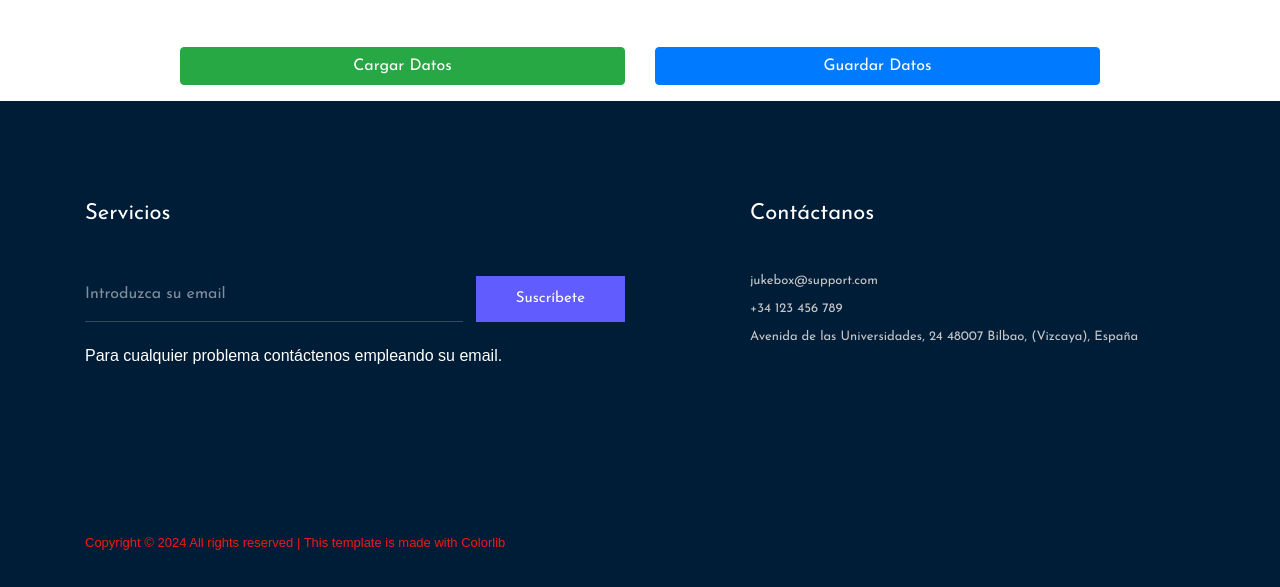
After one commit to Luis-Rdguez/JukeBox, a Django app: page /datos/ in a window 1280 px wide. The commit adds this page. Shown: the part 501-1088 px from the top of the page. Run offline with Django 5.2, Linux system fonts and the light colour scheme; some libraries are stand-ins or nearby versions; some web fonts are replaced.

Commit message:
cargar y guardar datos

```diff
--- a/appJukeBox/templates/base.html
+++ b/appJukeBox/templates/base.html
@@ -44,6 +44,7 @@
                                             <li><a href="{% url 'todas_bandas' %}">{% trans "Bandas" %}</a></li>
                                             <li><a href="{% url 'todos_estilos' %}">{% trans "Estilos" %}</a></li>
                                             <li><a href="{% url 'todos_paises' %}">{% trans "Paises" %}</a></li>
+                                            <li><a href="{% url 'datos' %}">{% trans "Manejar datos" %}</a></li>
                                         </ul>
                                     </nav>
                                 </div>
--- /dev/null
+++ b/appJukeBox/templates/datos.html
@@ -0,0 +1,48 @@
+{% extends 'base.html' %}
+
+{% load i18n %}
+
+{% block title %}{% trans "Cargar y guardar datos" %}{% endblock %}
+
+{% block bradcam_area_breadcam_bg_2 %}
+    <!-- bradcam_area  -->
+    <div class="bradcam_area breadcam_bg_2">
+        <div class="container">
+            <div class="row">
+                <div class="col-xl-12">
+                    <div class="bradcam_text text-center">
+                        <h3>{% trans "CARGAR Y GUARDAR DATOS" %}</h3>
+                    </div>
+                </div>
+            </div>
+        </div>
+    </div>
+    <!--/ bradcam_area  -->
+
+    <!-- Botones para Cargar y Guardar Datos -->
+    <div class="container mt-5">
+        <div class="row justify-content-center">
+            <!-- Formulario para cargar y guardar datos -->
+            <div class="col-md-5 mb-3">
+                <form method="POST" action="{% url 'datos' %}">
+                    {% csrf_token %}
+                    <!-- Botón para cargar datos -->
+                    <button type="submit" name="accion" value="cargar" class="btn btn-success btn-block">
+                        {% trans "Cargar Datos" %}
+                    </button>
+                </form>
+            </div>
+
+            <div class="col-md-5 mb-3">
+                <form method="POST" action="{% url 'datos' %}">
+                    {% csrf_token %}
+                    <!-- Botón para guardar datos -->
+                    <button type="submit" name="accion" value="guardar" class="btn btn-primary btn-block">
+                        {% trans "Guardar Datos" %}
+                    </button>
+                </form>
+            </div>
+        </div>
+    </div>
+
+{% endblock %}
--- a/appJukeBox/urls.py
+++ b/appJukeBox/urls.py
@@ -13,5 +13,7 @@ urlpatterns = [
     path('addBanda/', views.add_banda, name='addBanda'),  # URL para agregar una nueva banda
     path('addEstilo/', views.add_estilo, name='addEstilo'),  # URL para agregar un nuevo estilo
     path('addPais/', views.add_pais, name='addPais'),  # URL para agregar un nuevo pais
+    path('datos/', views.cargar_guardar_datos, name='datos'),
+
 
 ]
--- a/appJukeBox/views.py
+++ b/appJukeBox/views.py
@@ -3,6 +3,9 @@ from django.urls import reverse  # Para generar URLs dinámicamente
 from .models import *
 from .forms import *
 from django.utils.translation import gettext as _
+from django.core.management import call_command
+from django.http import JsonResponse, HttpResponse
+import os
 
 # Página de inicio: Muestra una banda destacada por país
 def index(request):
@@ -194,3 +197,28 @@ def add_estilo(request):
         form = EstiloForm()
 
     return render(request, 'addEstilo.html', {'form': form})
+
+def cargar_guardar_datos(request):
+    if request.method == "POST":
+        accion = request.POST.get("accion")
+        if accion == "cargar":
+            try:
+                # Asegúrate de que data.json esté en la carpeta adecuada
+                file_path = os.path.join(os.path.dirname(__file__), 'data.json')  # Ajusta la ruta según donde esté el archivo
+                call_command('loaddata', file_path, verbosity=0)  # Cargar los datos desde data.json
+                return JsonResponse({'status': 'success', 'message': 'Datos cargados correctamente desde data.json.'})
+            except Exception as e:
+                return JsonResponse({'status': 'error', 'message': str(e)})
+
+        elif accion == "guardar":
+            try:
+                file_path = os.path.join(os.path.dirname(__file__), 'data.json')
+                with open(file_path, 'w', encoding='utf-8') as file:
+                    call_command('dumpdata', '--indent', '4', stdout=file)  # Guardar los datos en data.json
+                return JsonResponse({'status': 'success', 'message': 'Datos guardados correctamente en data.json.'})
+            except Exception as e:
+                return JsonResponse({'status': 'error', 'message': str(e)})
+
+        return HttpResponse(status=405)  # Método no permitido si no es POST
+
+    return render(request, 'datos.html')
```
